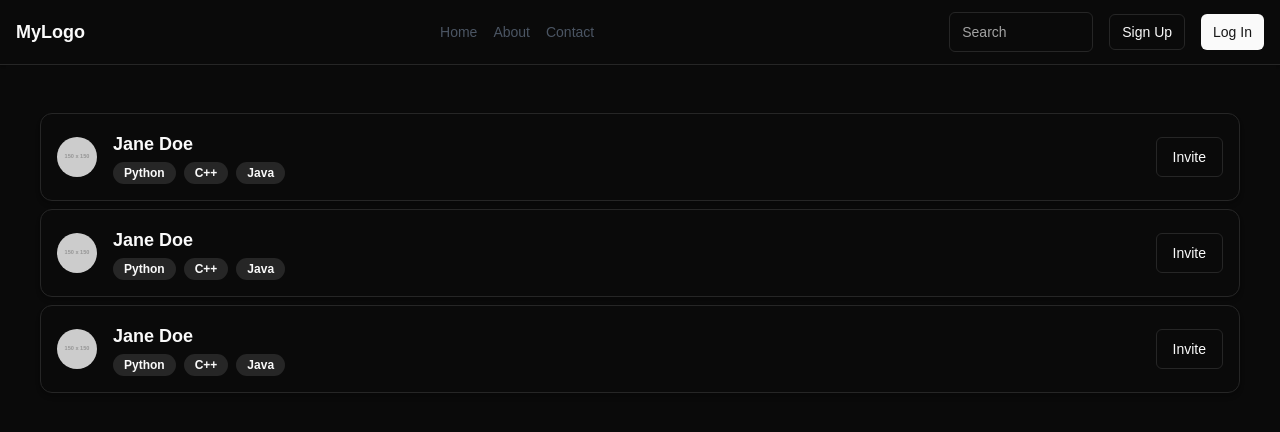
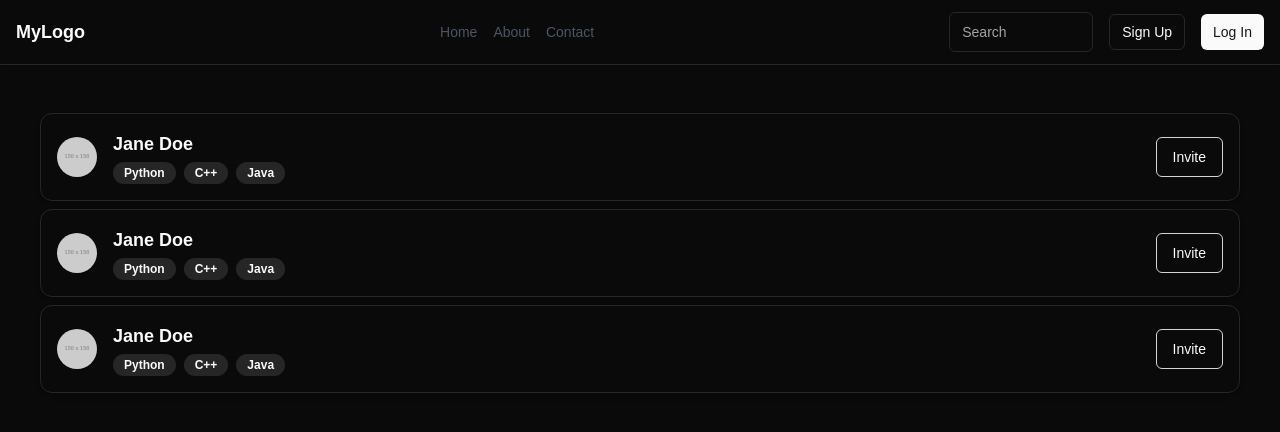
Before and after one commit to Bardemic/Codegram, a Next.js app in the folder web/: page /student in a window 1280 px wide. Shown: the top 432 px of the page. Built offline with nearby package versions, Linux system fonts and the light colour scheme.

Commit message:
change student

```diff
--- a/web/components/TutorCard.js
+++ b/web/components/TutorCard.js
@@ -32,7 +32,7 @@ export default function TutorCard({ avatarUrl, name, subjects, tutorId }) {
       </div>
 
       {/* Invite Button */}
-      <Button className="border" onClick={onInvite} variant="primary">
+      <Button className="border border-neutral-300 hover:bg-neutral-700" onClick={onInvite} variant="primary">
         Invite
       </Button>
     </div>
```
